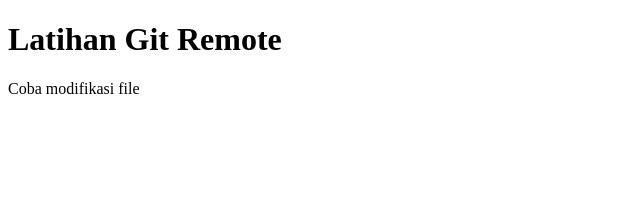
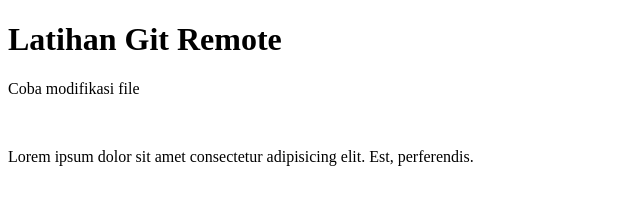
Before and after one commit to alhaitam-vcs/try-remote, a plain HTML site: page index.html in a window 1280 px wide. Shown: the whole page, without its empty margins (0-640 px from the left). Drawn offline with Linux system fonts and the light colour scheme.

Commit message:
add new paragraph

```diff
--- a/index.html
+++ b/index.html
@@ -9,5 +9,9 @@
     <h1>Latihan Git Remote</h1>
 
     <p>Coba modifikasi file</p>
+    <br />
+    <p>
+      Lorem ipsum dolor sit amet consectetur adipisicing elit. Est, perferendis.
+    </p>
   </body>
 </html>
```
